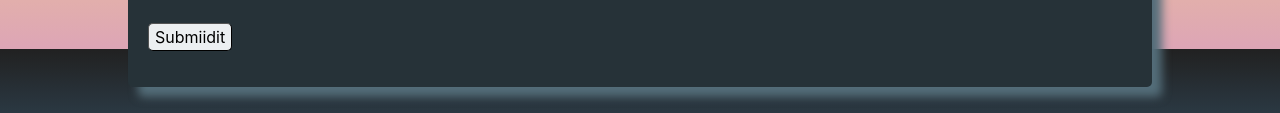
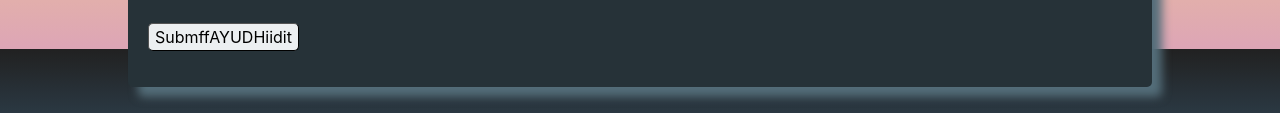
Before and after one commit to makersmecca/evac, a plain HTML site: page contact.html in a window 1280 px wide. Shown: the part 751-864 px from the top of the page. Drawn offline with nearby package versions, Linux system fonts and the light colour scheme.

Commit message:
fdfdaAyudh

```diff
--- a/contact.html
+++ b/contact.html
@@ -62,7 +62,7 @@
                     <textarea name="paragraph_text" id="message" cols="40" rows="8" placeholder="Write something"></textarea>
                 </div>
 
-                <p><button id="submit" type="submit" onclick="myFunction()">Submiidit</button></p>
+                <p><button id="submit" type="submit" onclick="myFunction()">SubmffAYUDHiidit</button></p>
 
             </form>
 
```
